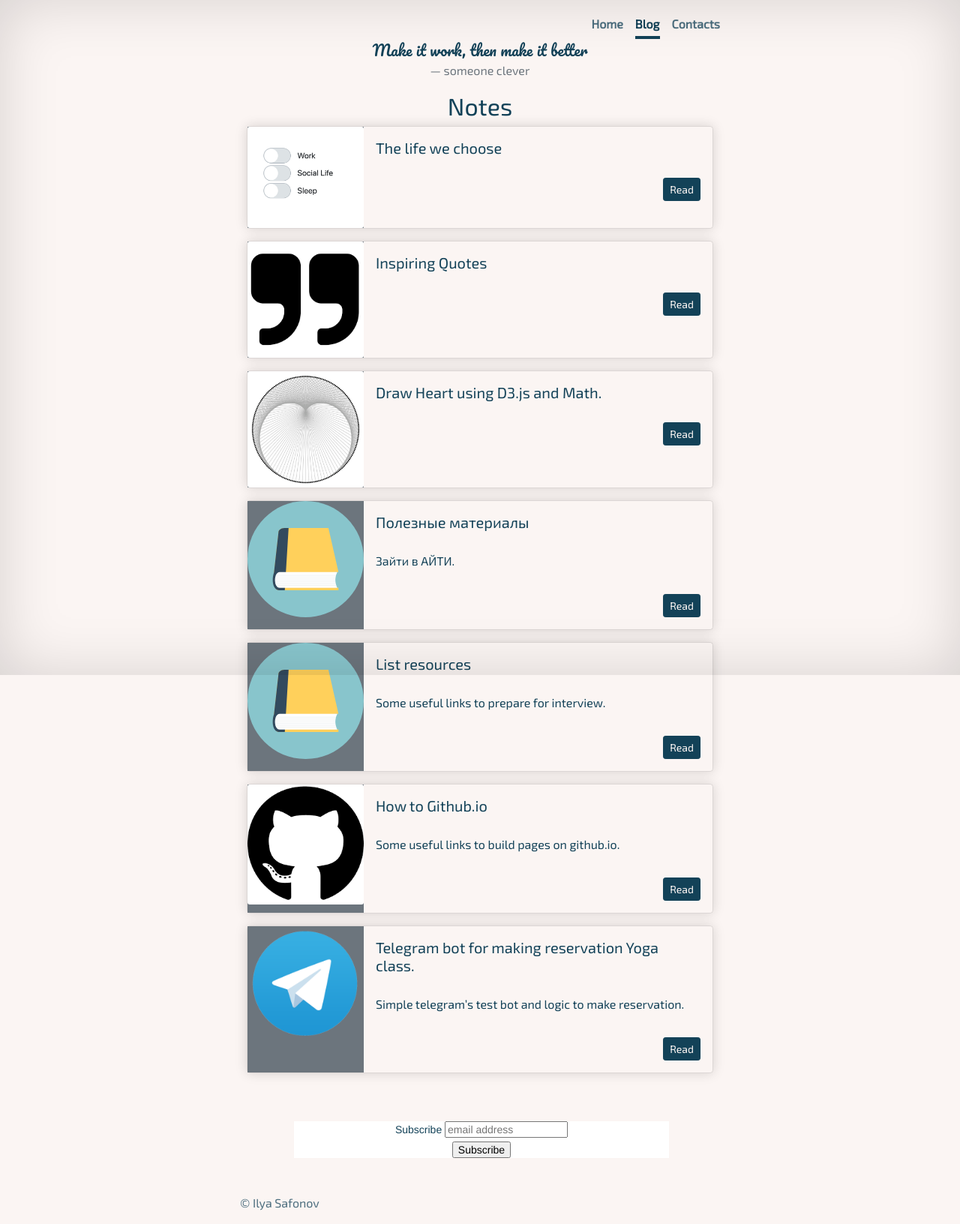
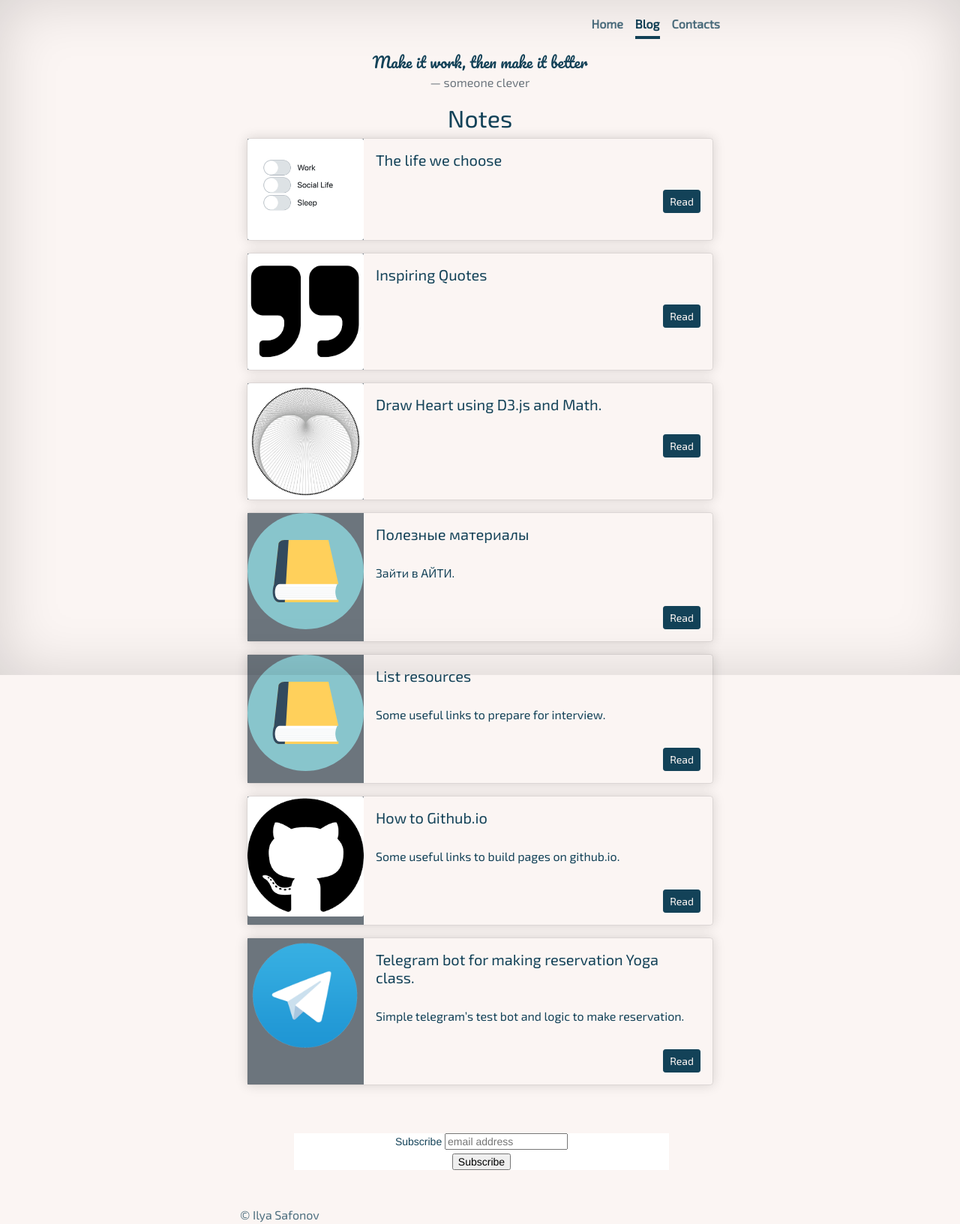
Before and after one commit to safonovilya/safonovilya.github.io, a Jekyll site: the page built from blog.md, in a window 1280 px wide. Shown: the whole page at 75% size. Built offline with Jekyll 4.4.1, drawn with Linux system fonts in a browser that asks for light colours; comment, search, counter and statistics services are not loaded.

Commit message:
responsive

```diff
--- a/blog.md
+++ b/blog.md
@@ -7,7 +7,7 @@
 {% include particles.html %}
 </div> -->
 
-<blockquote class="blockquote">
+<blockquote class="blockquote m-3">
   <p class="mb-0">Make it work, then make it better</p>
   <footer class="blockquote-footer">someone clever</footer>
 </blockquote>
@@ -18,7 +18,7 @@
 
   <div class="card shadow-box-hover bg-transparent mb-3 w-100">
     <div class="row no-gutters">
-      <div class="col-md-3 bg-secondary">
+      <div class="col-md-3 bg-secondary d-none d-md-block ">
         <a href="{{site.baseurl}}{{ post.url }}" class="">
             <img src="{{ post.thumbnail }}" class="card-img" alt="{{ post.title }}">
         </a>
```
